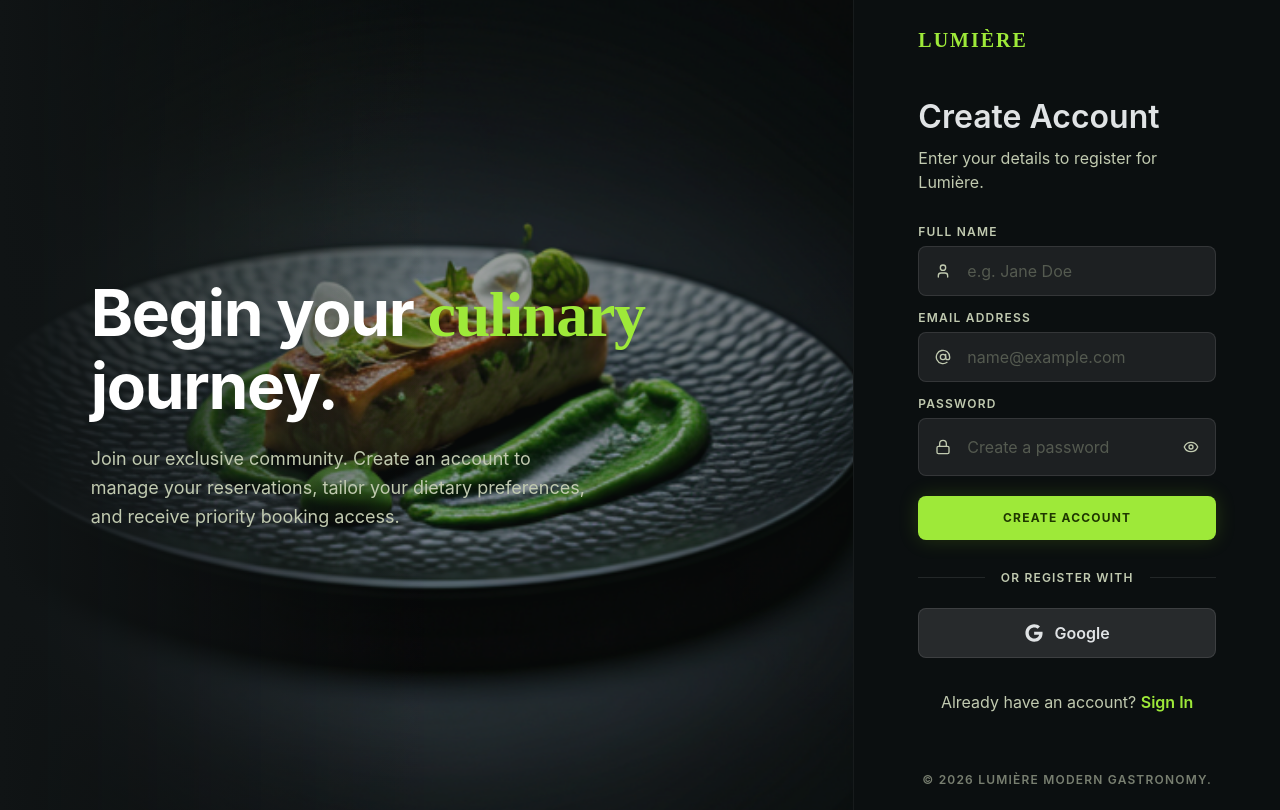
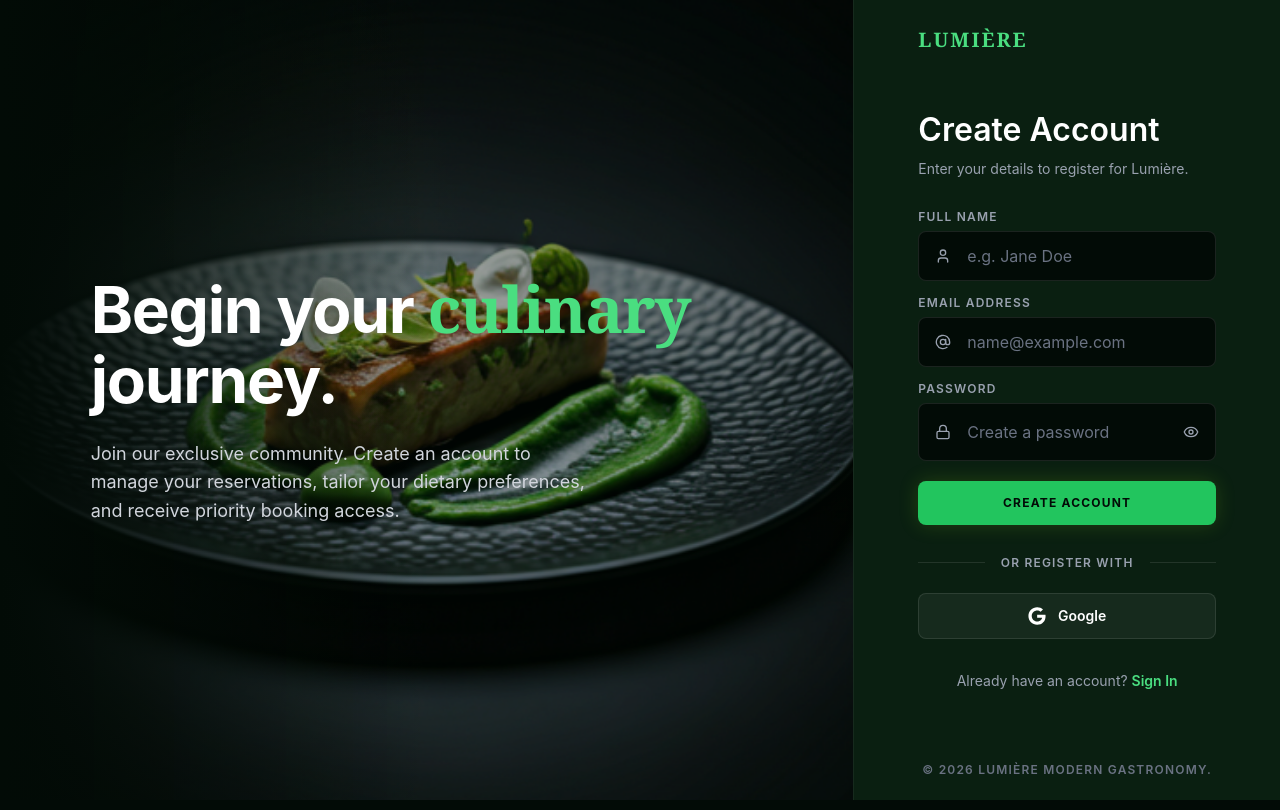
Before and after one commit to masterSahil/Lumiere, a Next.js app: page /register in a window 1280 px wide. Built offline with nearby package versions, Linux system fonts and the light colour scheme.

Commit message:
add registration page component and featured dishes display section

```diff
--- a/component/Authentication/Register.tsx
+++ b/component/Authentication/Register.tsx
@@ -45,7 +45,7 @@ export default function RegisterPage() {
 
   return (
     <>
-      <div className="bg-[#101415] text-[#e0e3e5]  overflow-x-hidden min-h-screen dark">
+      <div className="bg-[var(--color-dark-bg)] text-white overflow-x-hidden min-h-screen dark">
 
         {/* Atmospheric Background Elements */}
         <div className="fixed inset-0 overflow-hidden pointer-events-none z-0">
@@ -61,25 +61,25 @@ export default function RegisterPage() {
             <div className="absolute inset-0 z-0">
               <Image src={dish} alt='Chef meticulously plating a gourmet dish in a dark, moody kitchen'
                       className="w-full h-full object-cover opacity-60 scale-105" />
-              <div className="absolute inset-0 bg-linear-to-r from-[#101415] via-transparent to-transparent"></div>
+              <div className="absolute inset-0 bg-linear-to-r from-[var(--color-dark-bg)] via-transparent to-transparent"></div>
             </div>
 
             <div className="relative z-10 w-full max-w-2xl">
-              <h2 className=" text-[64px] leading-[1.1] tracking-[-0.02em] font-bold text-white mb-6">
-                Begin your <span className="font-['Playfair_Display'] text-[#9ee939]">culinary</span> journey.
+              <h2 className="text-[64px] leading-[1.1] tracking-[-0.02em] font-bold text-white mb-6">
+                Begin your <span className="font-serif text-[var(--color-primary-400)]">culinary</span> journey.
               </h2>
-              <p className=" text-[18px] leading-[1.6] text-[#c1cab0] max-w-lg">
+              <p className="text-[18px] leading-[1.6] text-gray-300 max-w-lg">
                 Join our exclusive community. Create an account to manage your reservations, tailor your dietary preferences, and receive priority booking access.
               </p>
             </div>
           </section>
 
           {/* Registration Panel */}
-          <section className="col-span-1 md:col-span-5 lg:col-span-4 flex flex-col items-center justify-center p-5 md:p-16 bg-[#0b0f10] relative z-10 border-l border-white/5 md:py-24">
+          <section className="col-span-1 md:col-span-5 lg:col-span-4 flex flex-col items-center justify-center p-5 md:p-16 bg-[var(--color-dark-surface)] relative z-10 border-l border-white/5 md:py-24">
 
             {/* Header */}
             <header className="absolute top-0 left-0 w-full flex justify-between items-center px-5 md:px-16 h-20 z-50">
-              <Link href="/" className="font-['Playfair_Display'] text-xl leading-[1.4] font-semibold text-[#9ee939] uppercase tracking-widest">
+              <Link href="/" className="font-serif text-xl leading-[1.4] font-semibold text-[var(--color-primary-400)] uppercase tracking-widest">
                 Lumière
               </Link>
             </header>
@@ -87,8 +87,8 @@ export default function RegisterPage() {
             <div className="w-full max-w-md space-y-8">
 
               <div className="space-y-2">
-                <h1 className="text-[32px] leading-[1.3] font-semibold text-[#e0e3e5]">Create Account</h1>
-                <p className="text-4 text-[#c1cab0]">Enter your details to register for Lumière.</p>
+                <h1 className="text-[32px] leading-[1.3] font-semibold text-white">Create Account</h1>
+                <p className="text-sm text-gray-400">Enter your details to register for Lumière.</p>
               </div>
 
               {/* Registration Form */}
@@ -97,25 +97,25 @@ export default function RegisterPage() {
 
                   {/* Full Name Field */}
                   <div className="space-y-2">
-                    <label className=" text-[12px] leading-none tracking-widest font-semibold text-[#c1cab0] block uppercase" htmlFor="name">
+                    <label className="text-[12px] leading-none tracking-widest font-semibold text-gray-400 block uppercase" htmlFor="name">
                       Full Name
                     </label>
-                    <div className="flex items-center bg-[#1d2022] rounded-lg border border-white/10 transition-all duration-300 overflow-hidden focus-within:border-[#84cc16] focus-within:shadow-[0_0_15px_rgba(132,204,22,0.15)]">
-                      <LuUser className="mx-4 text-[#c1cab0] text-5 shrink-0" />
+                    <div className="flex items-center bg-[var(--color-dark-bg)] rounded-lg border border-white/10 transition-all duration-300 overflow-hidden focus-within:border-[var(--color-primary-500)] focus-within:shadow-[0_0_15px_rgba(132,204,22,0.15)]">
+                      <LuUser className="mx-4 text-gray-400 text-5 shrink-0" />
                       <input name="username" value={formData.username} placeholder="e.g. Jane Doe" type="text"
-                        className="w-full py-3 bg-transparent border-none text-[#e0e3e5] focus:ring-0 placeholder:text-[#8b947d]/50 outline-none" onChange={handleChange} />
+                        className="w-full py-3 bg-transparent border-none text-white focus:ring-0 placeholder:text-gray-500 outline-none" onChange={handleChange} />
                     </div>
                   </div>
 
                   {/* Email Field */}
                   <div className="space-y-2">
-                    <label className=" text-[12px] leading-none tracking-widest font-semibold text-[#c1cab0] block uppercase" htmlFor="email">
+                    <label className="text-[12px] leading-none tracking-widest font-semibold text-gray-400 block uppercase" htmlFor="email">
                       Email Address
                     </label>
-                    <div className="flex items-center bg-[#1d2022] rounded-lg border border-white/10 transition-all duration-300 overflow-hidden focus-within:border-[#84cc16] focus-within:shadow-[0_0_15px_rgba(132,204,22,0.15)]">
-                      <LuAtSign className="mx-4 text-[#c1cab0] text-5 shrink-0" />
+                    <div className="flex items-center bg-[var(--color-dark-bg)] rounded-lg border border-white/10 transition-all duration-300 overflow-hidden focus-within:border-[var(--color-primary-500)] focus-within:shadow-[0_0_15px_rgba(132,204,22,0.15)]">
+                      <LuAtSign className="mx-4 text-gray-400 text-5 shrink-0" />
                       <input
-                        className="w-full py-3 bg-transparent border-none text-[#e0e3e5] focus:ring-0 placeholder:text-[#8b947d]/50 outline-none"
+                        className="w-full py-3 bg-transparent border-none text-white focus:ring-0 placeholder:text-gray-500 outline-none"
                         name="email"
                         placeholder="name@example.com"
                         type="email" value={formData.email}
@@ -126,24 +126,24 @@ export default function RegisterPage() {
 
                   {/* Password Field */}
                   <div className="space-y-2">
-                    <label className=" text-[12px] leading-none tracking-widest font-semibold text-[#c1cab0] block uppercase" htmlFor="password">
+                    <label className="text-[12px] leading-none tracking-widest font-semibold text-gray-400 block uppercase" htmlFor="password">
                       Password
                     </label>
-                    <div className="flex items-center bg-[#1d2022] rounded-lg border border-white/10 transition-all duration-300 overflow-hidden focus-within:border-[#84cc16] focus-within:shadow-[0_0_15px_rgba(132,204,22,0.15)]">
-                      <LuLock className="mx-4 text-[#c1cab0] text-5 shrink-0" />
+                    <div className="flex items-center bg-[var(--color-dark-bg)] rounded-lg border border-white/10 transition-all duration-300 overflow-hidden focus-within:border-[var(--color-primary-500)] focus-within:shadow-[0_0_15px_rgba(132,204,22,0.15)]">
+                      <LuLock className="mx-4 text-gray-400 text-5 shrink-0" />
                       <input
-                        className="w-full py-4 bg-transparent border-none text-[#e0e3e5] focus:ring-0 placeholder:text-[#8b947d]/50 outline-none"
+                        className="w-full py-4 bg-transparent border-none text-white focus:ring-0 placeholder:text-gray-500 outline-none"
                         name="password" placeholder="Create a password" onChange={handleChange}
                         type={inpPwd ? "password" : "text"} value={formData.password} />
                       <button className="px-4 group" type="button" aria-label="Toggle password visibility">
-                        <EYEIcon onClick={()=>setInpPwd(!inpPwd)} className="text-[#c1cab0] group-hover:text-[#9ee939] transition-colors text-5" />
+                        <EYEIcon onClick={()=>setInpPwd(!inpPwd)} className="text-gray-400 group-hover:text-[var(--color-primary-400)] transition-colors text-5" />
                       </button>
                     </div>
                   </div>
                 </div>
 
                 {/* Primary Register Button */}
-                <button className="w-full py-4 bg-[#9ee939] text-[#1f3700]  text-[12px] leading-none tracking-widest uppercase rounded-lg font-bold hover:bg-[#91db2a] transition-all duration-300 shadow-[0_0_20px_rgba(132,204,22,0.2)] active:scale-95"
+                <button className="w-full py-4 bg-[var(--color-primary-500)] text-[var(--color-dark-bg)] text-[12px] leading-none tracking-widest uppercase rounded-lg font-bold hover:bg-[var(--color-primary-400)] transition-all duration-300 shadow-[0_0_20px_rgba(132,204,22,0.2)] active:scale-95"
                   type="submit">
                   Create Account
                 </button>
@@ -153,27 +153,27 @@ export default function RegisterPage() {
               <div className="space-y-6">
                 <div className="relative flex items-center gap-4">
                   <div className="grow h-px bg-white/10"></div>
-                  <span className=" text-[12px] leading-none tracking-widest font-semibold text-[#c1cab0] uppercase">Or register with</span>
+                  <span className="text-[12px] leading-none tracking-widest font-semibold text-gray-400 uppercase">Or register with</span>
                   <div className="grow h-px bg-white/10"></div>
                 </div>
 
                 <div className="grid grid-cols-1 gap-4">
-                  <button className="flex items-center justify-center gap-3 py-3 px-4 bg-[#272a2c] border border-white/10 rounded-lg hover:bg-[#323537] transition-all duration-300 active:scale-[0.98]">
-                    <FaGoogle className="text-[18px] text-[#e0e3e5]" />
-                    <span className=" text-4 text-[#e0e3e5] font-semibold">Google</span>
+                  <button className="flex items-center justify-center gap-3 py-3 px-4 bg-white/5 border border-white/10 rounded-lg hover:bg-white/10 transition-all duration-300 active:scale-[0.98]">
+                    <FaGoogle className="text-[18px] text-white" />
+                    <span className="text-sm text-white font-semibold">Google</span>
                   </button>
                 </div>
               </div>
 
-              <p className="text-center  text-4 text-[#c1cab0]">
+              <p className="text-center text-sm text-gray-400">
                 Already have an account?{' '}
-                <Link className="text-[#9ee939] font-semibold hover:underline" href="/login">Sign In</Link>
+                <Link className="text-[var(--color-primary-400)] font-semibold hover:underline" href="/login">Sign In</Link>
               </p>
             </div>
 
             {/* Footer */}
             <footer className="absolute bottom-6 w-full px-5 md:px-16 text-center hidden md:block">
-              <p className=" text-[12px] leading-none tracking-widest font-semibold text-[#c1cab0]/60 uppercase">
+              <p className="text-[12px] leading-none tracking-widest font-semibold text-gray-500 uppercase">
                 © {new Date().getFullYear()} Lumière Modern Gastronomy.
               </p>
             </footer>
```
Also changed, not shown: component/Home/FeaturedDishes.tsx (+50 -37 lines).
